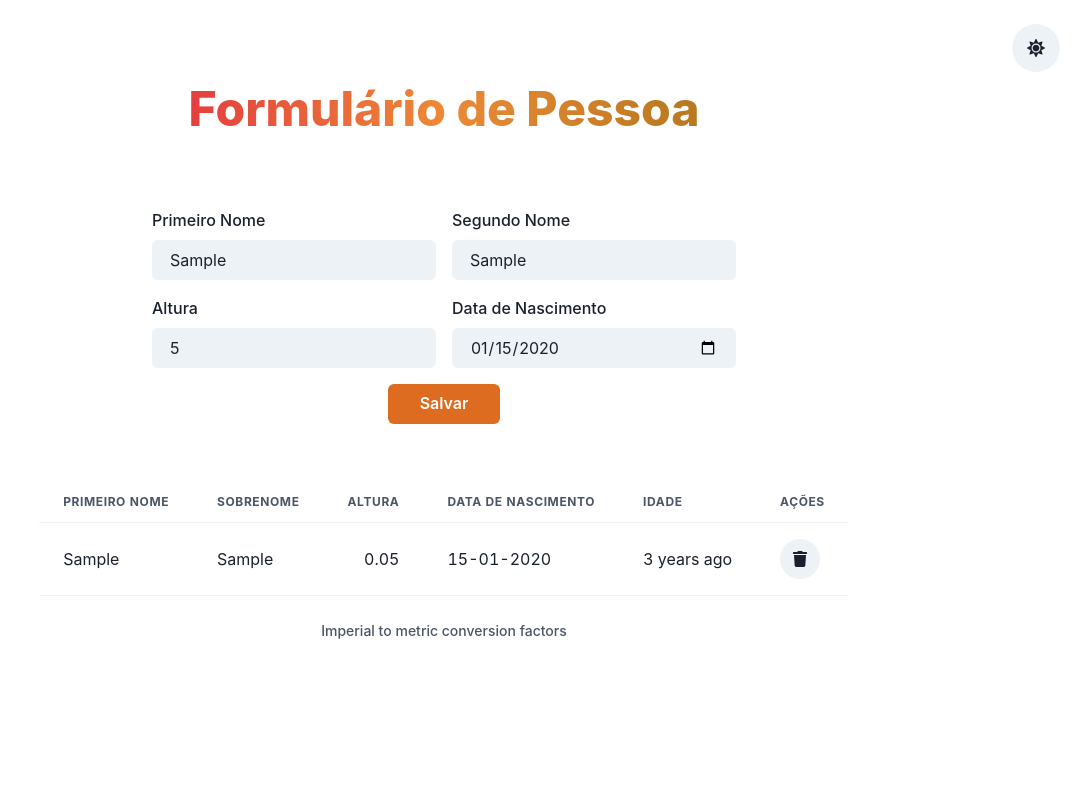
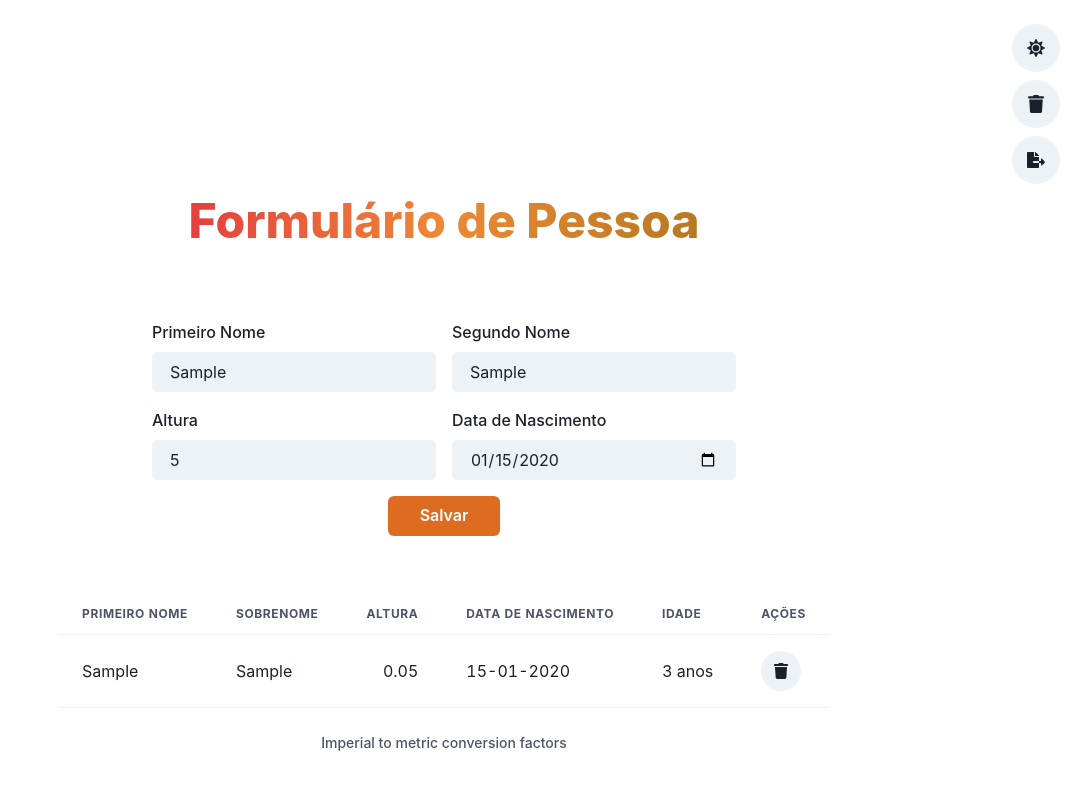
Before and after one commit to Miguelpessoal/person-crud, a Next.js app: page / in a window 1280 px wide. Both pictures are taken after typing "Sample", "Sample", "5", "2020-01-15" into the empty fields and a click on the button "Salvar". Shown: the top 790 px of the page, without its empty margins (196-1280 px from the left). Built offline with nearby package versions, Linux system fonts and the light colour scheme.

Commit message:
refactor(code): melhorando algumas estruturas gerais do código

```diff
--- a/package.json
+++ b/package.json
@@ -14,12 +14,16 @@
     "@emotion/styled": "^11.10.4",
     "@mui/material": "^5.10.6",
     "@table-library/react-table-library": "^4.0.18",
+    "chakra-dayzed-datepicker": "^0.2.3",
+    "date-fns": "^2.29.3",
+    "dayzed": "^3.2.3",
     "framer-motion": "^6",
     "moment": "^2.29.4",
     "nanoid": "^4.0.0",
     "next": "12.3.1",
     "react": "18.2.0",
     "react-dom": "18.2.0",
+    "react-hooks": "^1.0.1",
     "react-icons": "^4.4.0",
     "react-table": "^7.8.0"
   },
--- a/pages/_app.tsx
+++ b/pages/_app.tsx
@@ -1,5 +1,6 @@
 import type { AppProps } from 'next/app'
 import { ChakraProvider, ColorModeScript, extendTheme } from '@chakra-ui/react';
+import React from 'react';
 
 const config = {
   initialColorMode: 'light',
--- a/pages/index.tsx
+++ b/pages/index.tsx
@@ -1,18 +1,27 @@
 import type { NextPage } from 'next'
-import { Heading, VStack, IconButton, useColorMode } from '@chakra-ui/react'
+import { Heading, VStack, IconButton, useColorMode, Tooltip } from '@chakra-ui/react'
 import PersonList from '../src/components/PersonList'
 import CreatePerson from '../src/components/CreatePerson'
-import { FaSun, FaMoon } from 'react-icons/fa'
+import { FaSun, FaMoon, FaTrash, FaFileExport } from 'react-icons/fa'
 import { useState, useEffect } from 'react'
 
 const Index: NextPage = () => {
 
-  const [people, setPeople] = useState(() => [])
+  const [people, setPeople] = useState([])
 
   const { colorMode, toggleColorMode } = useColorMode()
 
   useEffect(() => {
-    localStorage.setItem('people', JSON.stringify(people))
+    const data = localStorage.getItem('people')
+
+    if (data !== null) {
+      setPeople(JSON.parse(data))
+    }
+
+  }, [])
+
+  useEffect(() => {
+    window.localStorage.setItem('people', JSON.stringify(people))
   }, [people])
 
   function deletePeople(id: number) {
@@ -23,9 +32,27 @@ const Index: NextPage = () => {
     setPeople([...people, person])
   }
 
+  function clearPeople() {
+    setPeople([])
+  }
+
+  function showLocalStorage() {
+    //
+  }
+
   return (
     <VStack p={6}>
-      <IconButton icon={colorMode === 'light' ? <FaSun /> : <FaMoon />} isRound={true} size={"lg"} alignSelf={"flex-end"} aria-label={''} onClick={toggleColorMode} />
+      <Tooltip label='Alterar Tema'>
+        <IconButton icon={colorMode === 'light' ? <FaSun /> : <FaMoon />} isRound={true} size={"lg"} alignSelf={"flex-end"} aria-label={''} onClick={toggleColorMode} />
+      </Tooltip>
+
+      <Tooltip label='Limpar Registros'>
+        <IconButton icon={<FaTrash />} isRound={true} size={"lg"} alignSelf={"flex-end"} aria-label={''} onClick={clearPeople} />
+      </Tooltip>
+      <Tooltip label='Exibir JSON'>
+        <IconButton icon={<FaFileExport />} isRound={true} size={"lg"} alignSelf={"flex-end"} aria-label={''} onClick={showLocalStorage} />
+      </Tooltip>
+
       <Heading
         mb={8}
         bgGradient={"linear(to-r, red.500, orange.400, yellow.600 )"}
--- a/src/components/PersonList.tsx
+++ b/src/components/PersonList.tsx
@@ -38,7 +38,7 @@ const PersonList: NextPage<PersonListProps> = ({ people, deletePeople }) => {
                             <Td>{person.secondName}</Td>
                             <Td isNumeric>{person.height / 100}</Td>
                             <Td>{moment(person.birthDate).format('DD-MM-YYYY')}</Td>
-                            <Td>{moment(person.birthDate, "YYYYMMDD").fromNow()}</Td>
+                            <Td>{moment(person.birthDate, "YYYYMMDD").fromNow().replace('years', 'anos').replace('ago', '')}</Td>
                             <Td><IconButton icon={<FaTrash />} aria-label={''} isRound={true} onClick={() => deletePeople(person.id)} /></Td>
 
                         </Tr>
```
Also changed, not shown: 1 other file (tests, documents, lock files or other folders).
